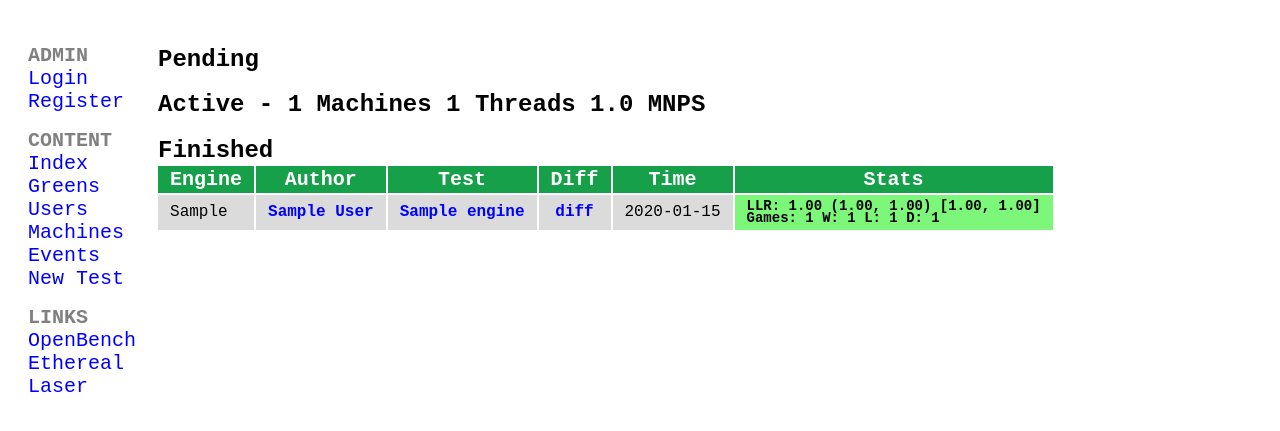
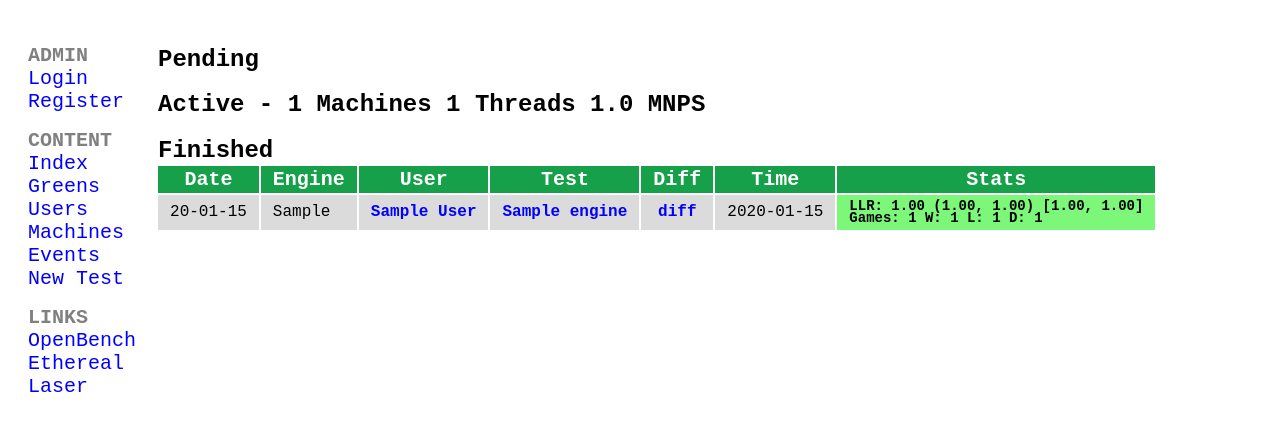
Before and after one commit to AndyGrant/OpenBench, a Django app: page / in a window 1280 px wide. Shown: the top 431 px of the page. Run offline with Django 3.2, Linux system fonts and the light colour scheme; tables that the repository leaves empty hold one stand-in row (values such as "Sample post").

Commit message:
Add dates back to main test views, SF format

```diff
--- a/Templates/OpenBench/index.html
+++ b/Templates/OpenBench/index.html
@@ -6,8 +6,9 @@
         <tr><td class="embedded" colspan='7'><h2>Pending</h2></td></tr>
         {% if pending %}
         <tr>
+            <th>Date</th>
             <th>Engine</th>
-            <th>Author</th>
+            <th>User</th>
             <th>Test</th>
             <th>Diff</th>
             <th>Time</th>
@@ -16,6 +17,7 @@
         {% endif %}
         {% for test in pending %}
         <tr>
+            <td>{{test.creation|date:"y-m-d"}}</td>
             <td>{{test.engine}}</td>
             <td><a href="/viewUser/{{test.author}}">{{test.author}}</a></td>
             <td><a href="/viewTest/{{test.id}}">{{test.dev.name}}</a></td>
@@ -27,8 +29,9 @@
         <tr><td class="embedded" colspan='7'><h2>Active - {{status}}</h2></td></tr>
         {% if active %}
         <tr>
+            <th>Date</th>
             <th>Engine</th>
-            <th>Author</th>
+            <th>User</th>
             <th>Test</th>
             <th>Diff</th>
             <th>Time</th>
@@ -37,6 +40,7 @@
         {% endif %}
         {% for test in active %}
         <tr>
+            <td>{{test.creation|date:"y-m-d"}}</td>
             <td>{{test.engine}}</td>
             <td><a href="/viewUser/{{test.author}}">{{test.author}}</a></td>
             <td><a href="/viewTest/{{test.id}}">{{test.dev.name}}</a></td>
@@ -49,8 +53,9 @@
     <tr><td class="embedded" colspan='7'><h2>Finished</h2></td></tr>
     {% if completed %}
     <tr>
+        <th>Date</th>
         <th>Engine</th>
-        <th>Author</th>
+        <th>User</th>
         <th>Test</th>
         <th>Diff</th>
         <th>Time</th>
@@ -59,6 +64,7 @@
     {% endif %}
     {% for test in completed %}
     <tr>
+        <td>{{test.creation|date:"y-m-d"}}</td>
         <td>{{test.engine}}</td>
         <td><a href="/viewUser/{{test.author}}">{{test.author}}</a></td>
         <td><a href="/viewTest/{{test.id}}">{{test.dev.name}}</a></td>
```
